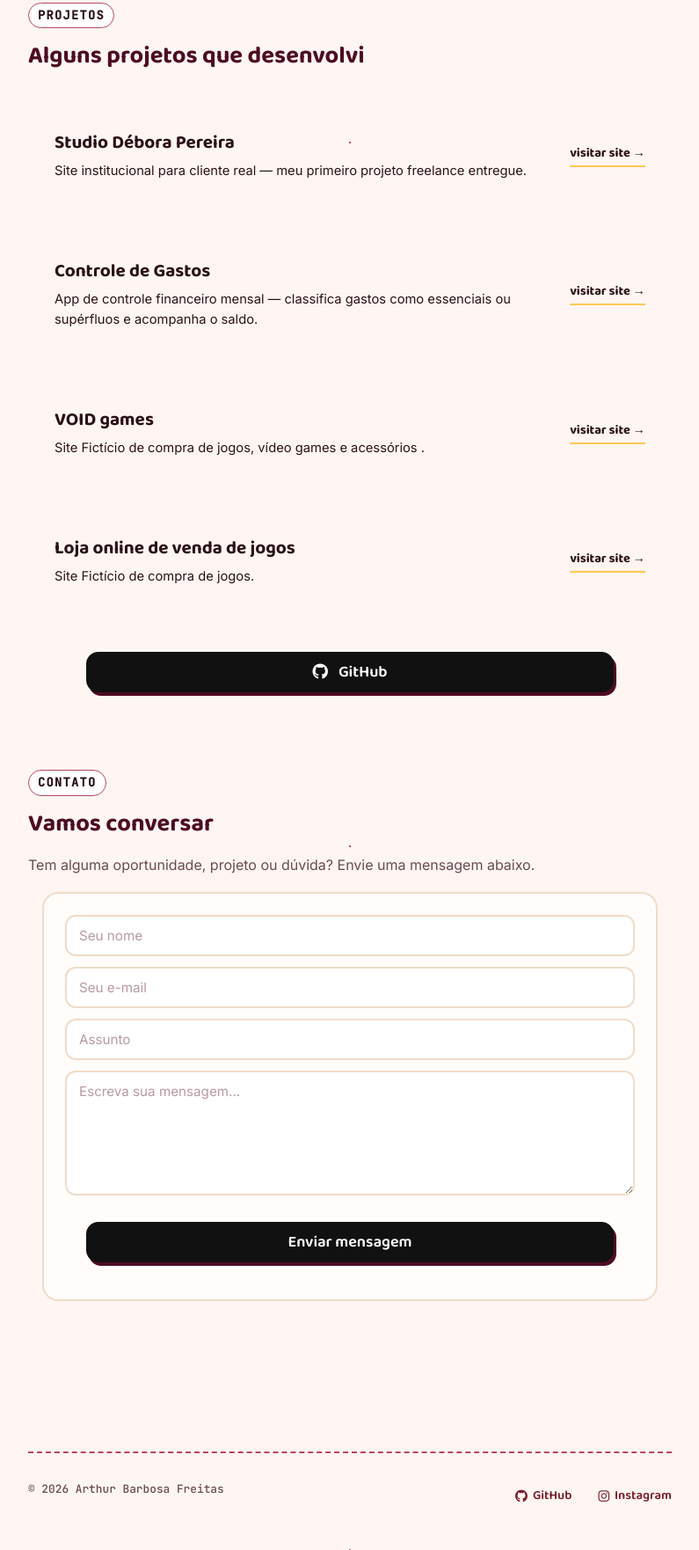
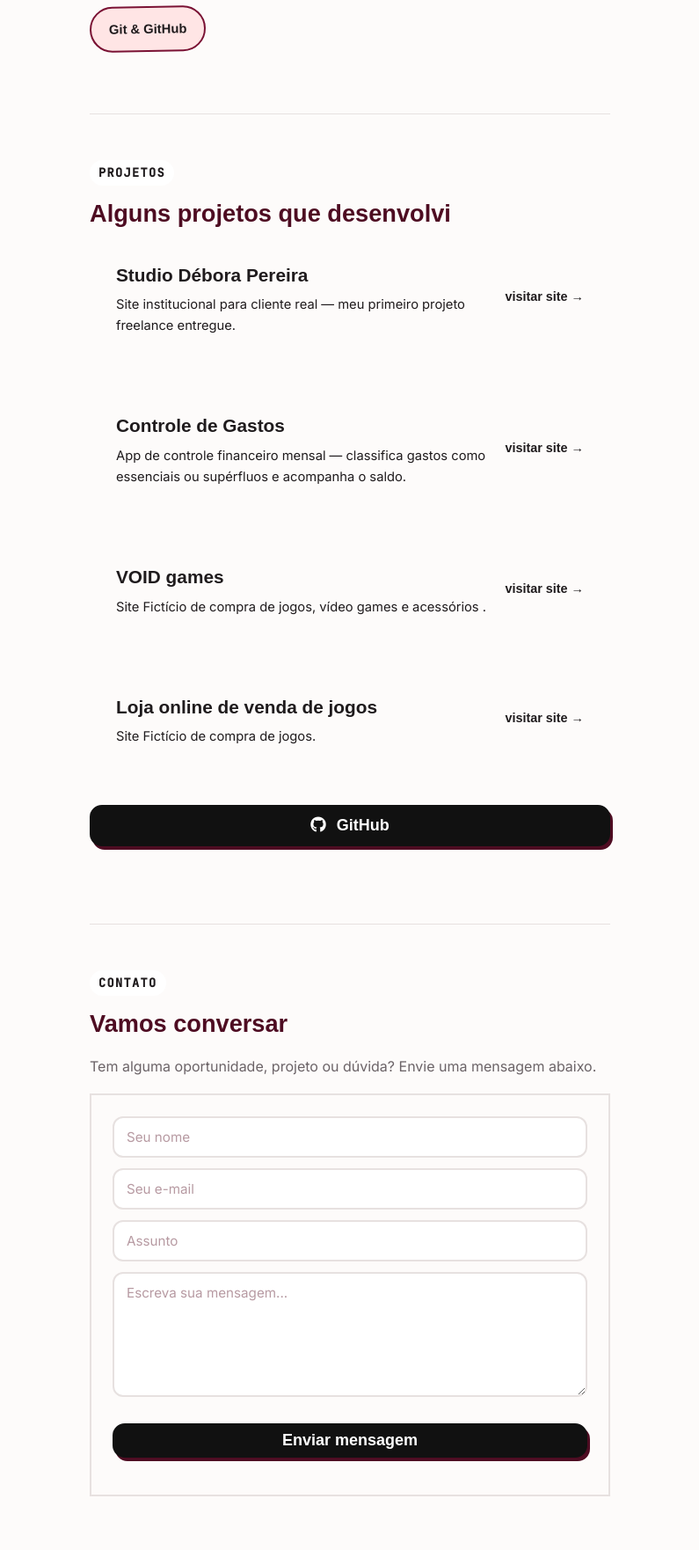
Before and after one commit to Arthurzxx/Portifolio, a plain HTML site: page Arthur/index.html in a window 1280 px wide. Shown: the part 1038-2800 px from the top of the page at 88% size, without its empty margins (242-1037 px from the left). Drawn offline with Linux system fonts and the light colour scheme.

Commit message:
Update style.css

```diff
--- a/Arthur/style.css
+++ b/Arthur/style.css
@@ -1,39 +1,292 @@
-@import url('https://fonts.googleapis.com/css2?family=Baloo+2:wght@500;600;700;800&display=swap');
+@import url('https://fonts.googleapis.com/css2?family=Fraunces:opsz,wght@9..144,500;9..144,600&family=Inter:wght@400;500;600&display=swap');
 
 /* ===== Tokens ===== */
 :root{
   --vinho: #7A1234;
   --vinho-escuro: #4E0C22;
-  --vinho-claro: #B94664;
-  --rosa-bg: #FFF6F3;
-  --creme: #FFFCFA;
-  --amarelo: #FFC857;
-  --tinta: #2B1218;
-  --tinta-suave: #6B4A52;
-  --linha: #F0DCC9;
-  --radius: 18px;
-  --sombra: 0 10px 30px rgba(122,18,52,0.12);
+  --tinta: #1F1B1D;
+  --tinta-suave: #6B6367;
+  --linha: #E7E1E0;
+  --bg: #FDFBFA;
 }
 
 *{ box-sizing: border-box; }
 
-::selection{ background: var(--amarelo); color: var(--tinta); }
-
-html{ scroll-behavior: smooth; }
+::selection{ background: var(--vinho); color: #fff; }
 
 body{
   margin: 0;
-  background: var(--rosa-bg);
-  background-image:
-    radial-gradient(var(--vinho-claro) 1.6px, transparent 1.6px),
-    radial-gradient(var(--amarelo) 1.6px, transparent 1.6px);
-  background-size: 42px 42px, 42px 42px;
-  background-position: 0 0, 21px 21px;
-  background-attachment: fixed;
+  background: var(--bg);
   color: var(--tinta);
   font-family: 'Inter', system-ui, sans-serif;
-  line-height: 1.6;
+  font-size: 16px;
+  line-height: 1.65;
   -webkit-font-smoothing: antialiased;
+}
+
+.wrap{
+  max-width: 640px;
+  margin: 0 auto;
+  padding: 80px 24px 60px;
+}
+
+/* ===== Header ===== */
+.eyebrow{
+  font-family: 'Inter', sans-serif;
+  font-weight: 600;
+  font-size: 0.78rem;
+  letter-spacing: 0.12em;
+  text-transform: uppercase;
+  color: var(--vinho);
+}
+
+header h1{
+  font-family: 'Fraunces', serif;
+  font-weight: 600;
+  font-size: clamp(2.1rem, 5vw, 2.6rem);
+  color: var(--tinta);
+  margin: 10px 0 14px;
+}
+
+header .lede{
+  max-width: 46ch;
+  font-size: 1.05rem;
+  color: var(--tinta-suave);
+  margin: 0;
+}
+
+.rule{
+  border: none;
+  border-top: 1px solid var(--linha);
+  margin: 36px 0 0;
+}
+
+/* ===== Sections ===== */
+section{
+  margin-top: 52px;
+  padding-top: 52px;
+  border-top: 1px solid var(--linha);
+}
+
+section:first-of-type{
+  margin-top: 44px;
+  padding-top: 0;
+  border-top: none;
+}
+
+.section-label{
+  display: block;
+  font-family: 'Inter', sans-serif;
+  font-weight: 600;
+  font-size: 0.78rem;
+  letter-spacing: 0.12em;
+  text-transform: uppercase;
+  color: var(--vinho);
+  margin-bottom: 10px;
+}
+
+section h2{
+  font-family: 'Fraunces', serif;
+  font-weight: 600;
+  font-size: 1.5rem;
+  color: var(--tinta);
+  margin: 0 0 14px;
+}
+
+section p{
+  margin: 0 0 8px;
+  color: var(--tinta-suave);
+}
+
+.location{
+  font-size: 0.9rem;
+  color: var(--vinho);
+}
+
+/* ===== Skills ===== */
+.skill-list{
+  list-style: none;
+  display: flex;
+  flex-wrap: wrap;
+  gap: 8px 10px;
+  padding: 0;
+  margin: 16px 0 0;
+}
+
+.skill-list li{
+  font-size: 0.9rem;
+  color: var(--tinta);
+  padding: 5px 0;
+}
+
+.skill-list li::after{
+  content: "·";
+  color: var(--linha);
+  margin-left: 10px;
+}
+
+.skill-list li:last-child::after{
+  content: "";
+  margin: 0;
+}
+
+/* ===== Projects ===== */
+.project-list{
+  display: flex;
+  flex-direction: column;
+  margin-top: 8px;
+}
+
+.project{
+  display: flex;
+  align-items: baseline;
+  justify-content: space-between;
+  gap: 20px;
+  padding: 18px 0;
+  border-bottom: 1px solid var(--linha);
+}
+
+.project:first-child{ padding-top: 0; }
+
+.project-title{
+  font-family: 'Fraunces', serif;
+  font-weight: 600;
+  font-size: 1.05rem;
+  color: var(--tinta);
+  margin: 0 0 4px;
+}
+
+.project-desc{
+  font-size: 0.9rem;
+  color: var(--tinta-suave);
+  margin: 0;
+}
+
+.project-link{
+  flex-shrink: 0;
+  font-size: 0.88rem;
+  color: var(--vinho);
+  text-decoration: none;
+  border-bottom: 1px solid transparent;
+  transition: border-color 0.15s ease;
+}
+
+.project-link:hover{ border-bottom-color: var(--vinho); }
+
+/* ===== Contact button ===== */
+.contact-btn{
+  display: inline-flex;
+  align-items: center;
+  gap: 8px;
+  font-size: 0.92rem;
+  font-weight: 500;
+  color: #fff;
+  background: var(--vinho);
+  text-decoration: none;
+  padding: 11px 22px;
+  border-radius: 6px;
+  border: none;
+  cursor: pointer;
+  transition: background 0.15s ease;
+  margin-top: 16px;
+}
+
+.contact-btn:hover{ background: var(--vinho-escuro); }
+
+/* the standalone GitHub link inside .project-list should sit apart, not look like a project row */
+.project-list > .contact-btn{
+  align-self: flex-start;
+  margin-top: 10px;
+}
+
+/* ===== Form ===== */
+#contato form{
+  display: flex;
+  flex-direction: column;
+  gap: 18px;
+  margin-top: 20px;
+}
+
+#contato input,
+#contato textarea{
+  font-family: 'Inter', sans-serif;
+  font-size: 0.95rem;
+  color: var(--tinta);
+  background: transparent;
+  border: none;
+  border-bottom: 1px solid var(--linha);
+  border-radius: 0;
+  padding: 8px 2px;
+  outline: none;
+  transition: border-color 0.15s ease;
+}
+
+#contato input::placeholder,
+#contato textarea::placeholder{ color: #ADA6A9; }
+
+#contato input:focus,
+#contato textarea:focus{
+  border-color: var(--vinho);
+}
+
+#contato textarea{ resize: vertical; min-height: 100px; }
+
+/* ===== Footer ===== */
+footer footer{
+  margin-top: 60px;
+  padding-top: 24px;
+  border-top: 1px solid var(--linha);
+  display: flex;
+  flex-wrap: wrap;
+  align-items: center;
+  justify-content: space-between;
+  gap: 12px;
+}
+
+footer footer p{
+  font-size: 0.82rem;
+  color: var(--tinta-suave);
+  margin: 0;
+}
+
+.footer-links{
+  display: flex;
+  gap: 20px;
+}
+
+.footer-links a{
+  display: inline-flex;
+  align-items: center;
+  gap: 6px;
+  color: var(--tinta-suave);
+  font-size: 0.85rem;
+  text-decoration: none;
+  transition: color 0.15s ease;
+}
+
+.footer-links a:hover{ color: var(--vinho); }
+
+/* ===== Accessibility & motion ===== */
+a:focus-visible,
+button:focus-visible,
+input:focus-visible,
+textarea:focus-visible{
+  outline: 2px solid var(--vinho);
+  outline-offset: 2px;
+}
+
+@media (prefers-reduced-motion: reduce){
+  *{ transition: none !important; }
+}
+
+/* ===== Responsive ===== */
+@media (max-width: 560px){
+  .wrap{ padding: 48px 20px 40px; }
+  .project{
+    flex-direction: column;
+    gap: 4px;
+  }
+}
 }
 
 .wrap{
```
